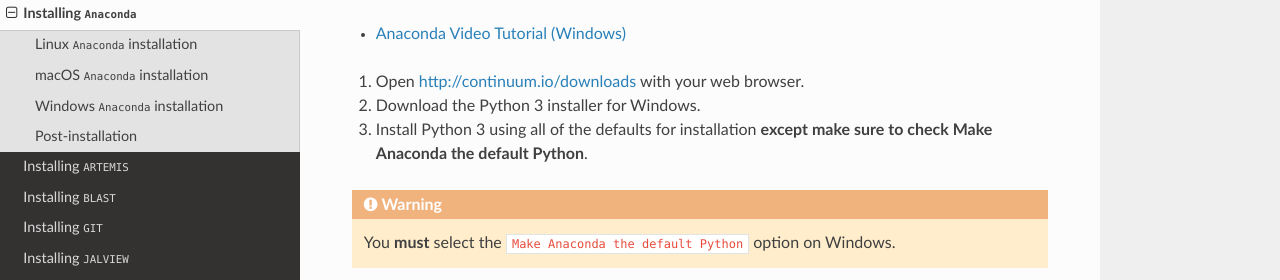
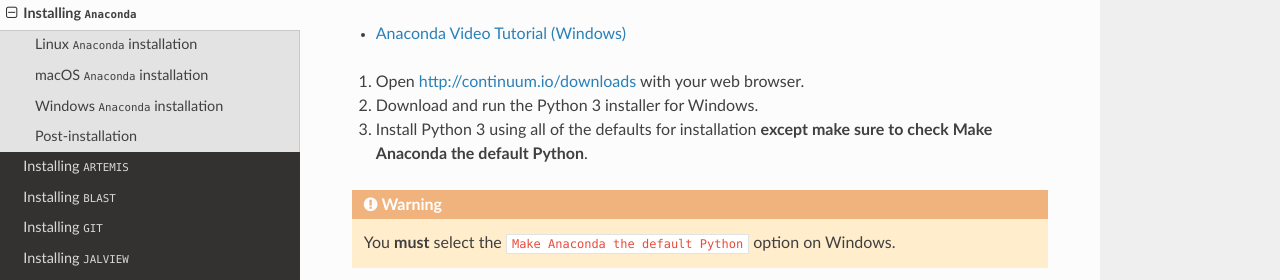
Before and after one commit to widdowquinn/2018-03-06-ibioic, a Sphinx documentation site: the page built from docs/install_anaconda.rst, in a window 1280 px wide and 900 px high, scrolled down 534 px. Shown: the part 215-495 px from the top of the window. Built offline with Sphinx 7.4.7 and the Read the Docs theme 2.0.0, drawn with Linux system fonts in a browser that asks for light colours.

Commit message:
make running the Anaconda installer explicit

```diff
--- a/docs/install_anaconda.rst
+++ b/docs/install_anaconda.rst
@@ -34,7 +34,7 @@
 - `Anaconda Video Tutorial (Windows)`_
 
 1. Open http://continuum.io/downloads with your web browser.
-2. Download the Python 3 installer for Windows.
+2. Download and run the Python 3 installer for Windows.
 3. Install Python 3 using all of the defaults for installation **except make sure to check Make Anaconda the default Python**.
 
 .. WARNING::
```
